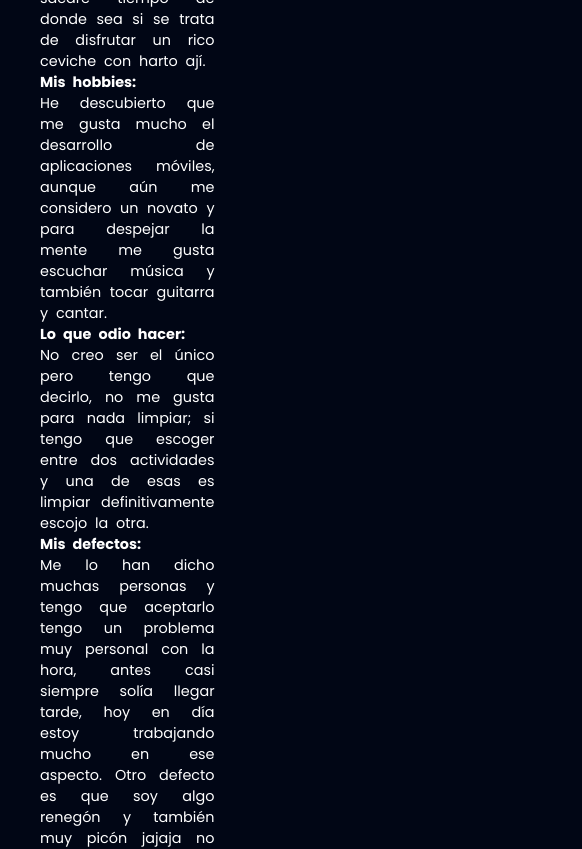
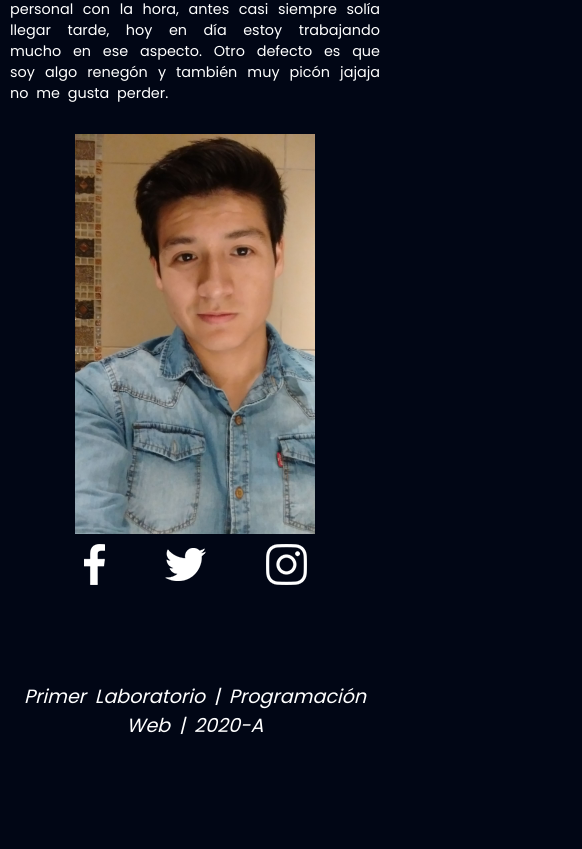
Before and after one commit to MarcoG19/laboratorio01, a plain HTML site: page index.html in a window 390 px wide. Shown: the part 722-1571 px from the top of the page, 582 px wide, since content can reach past the window. After the commit the page ends 1492 px from the top, so only its background shows below. Drawn offline with Linux system fonts and the light colour scheme.

Commit message:
segunda version, add responsive design

```diff
--- a/main.css
+++ b/main.css
@@ -33,7 +33,7 @@ article {
     position: relative;
     display: flex;
     margin: 0 0 10px 0;
-
+    align-items: center;
 }
 
 .subtitle {
@@ -61,18 +61,22 @@ article .content-photo {
     background-size: cover;
 }
 
+/*
+    justify-content: flex-end;
+*/
+
 .sci {
     position: relative;
     display: flex;
+    float: right;
     align-items: center;
-    right: 0;
-    transform: translate(61%, 10%);
-    margin-bottom: 20px;
+    margin: 0 0 20px 0;
 }
 
 .sci li {
     list-style: none;
-    margin: 0 50px;
+    margin: 0 80px;
+
 }
 
 .sci li a img {
@@ -80,6 +84,58 @@ article .content-photo {
 }
 
 footer p{
+    margin-top: 90px;
     text-align: center;
     font-size: 1.2em;
 }
+
+@media (max-width: 700px) {
+
+    main {
+        margin: 20px 10px 30px 10px;
+    }
+
+    h1 {
+        padding-bottom: 20px;
+        letter-spacing: 2px;
+        word-spacing: 5px;
+        font-size: 1.6em;
+    }
+
+    article {
+        display: grid;
+        grid-template-columns: auto;
+    }
+
+    h2{
+        font-size: 1.2em;
+    }
+
+    article .content {
+        position: relative;
+        margin-right: 0;
+
+    }
+
+    article .content-photo {
+        position: relative;
+        width: 65%;
+        height: 400px;
+        margin-right: auto;
+        margin-left: auto;
+        margin-top: 30px;
+    }
+
+    .sci {
+        position: relative;
+        display: flex;
+        justify-content: center;
+        margin: 0 0 10px 0;
+        float: none;
+    }
+
+    .sci li {
+        list-style: none;
+        margin: 0 30px;
+    }
+}
```
